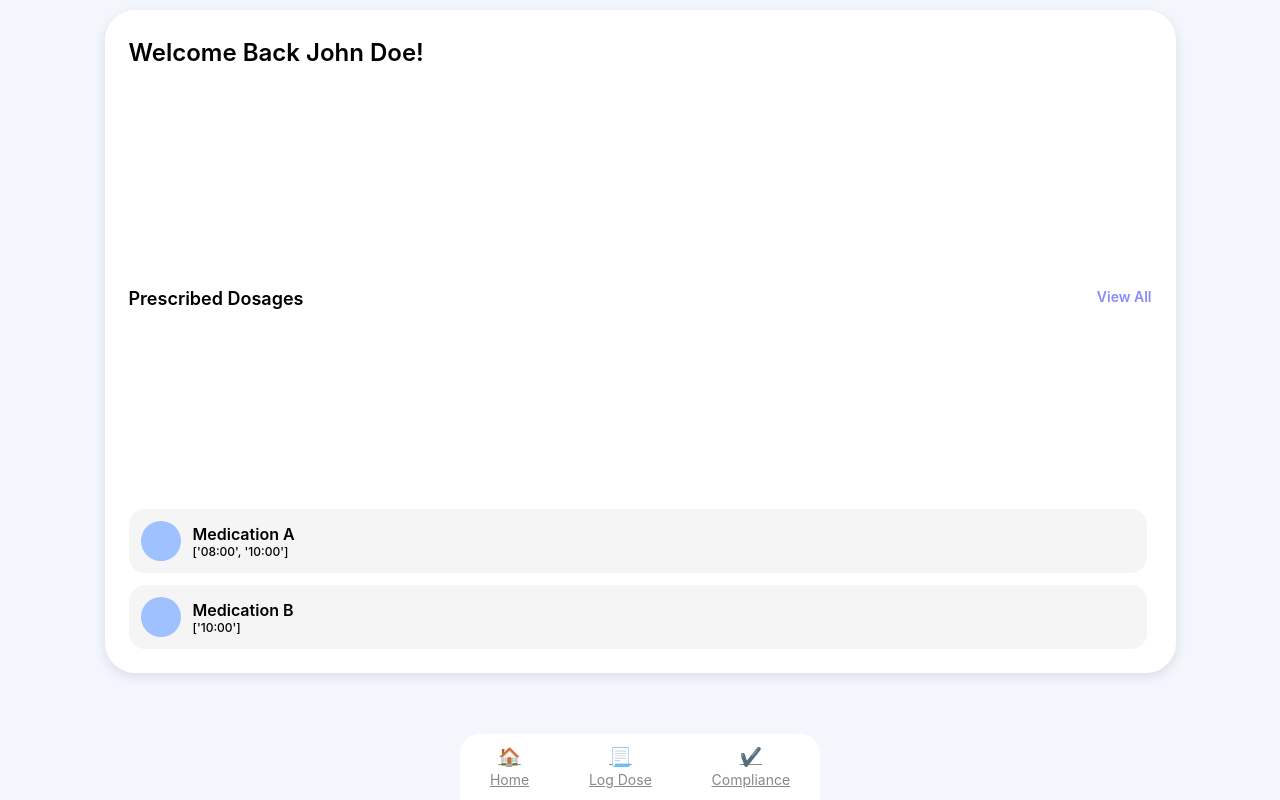
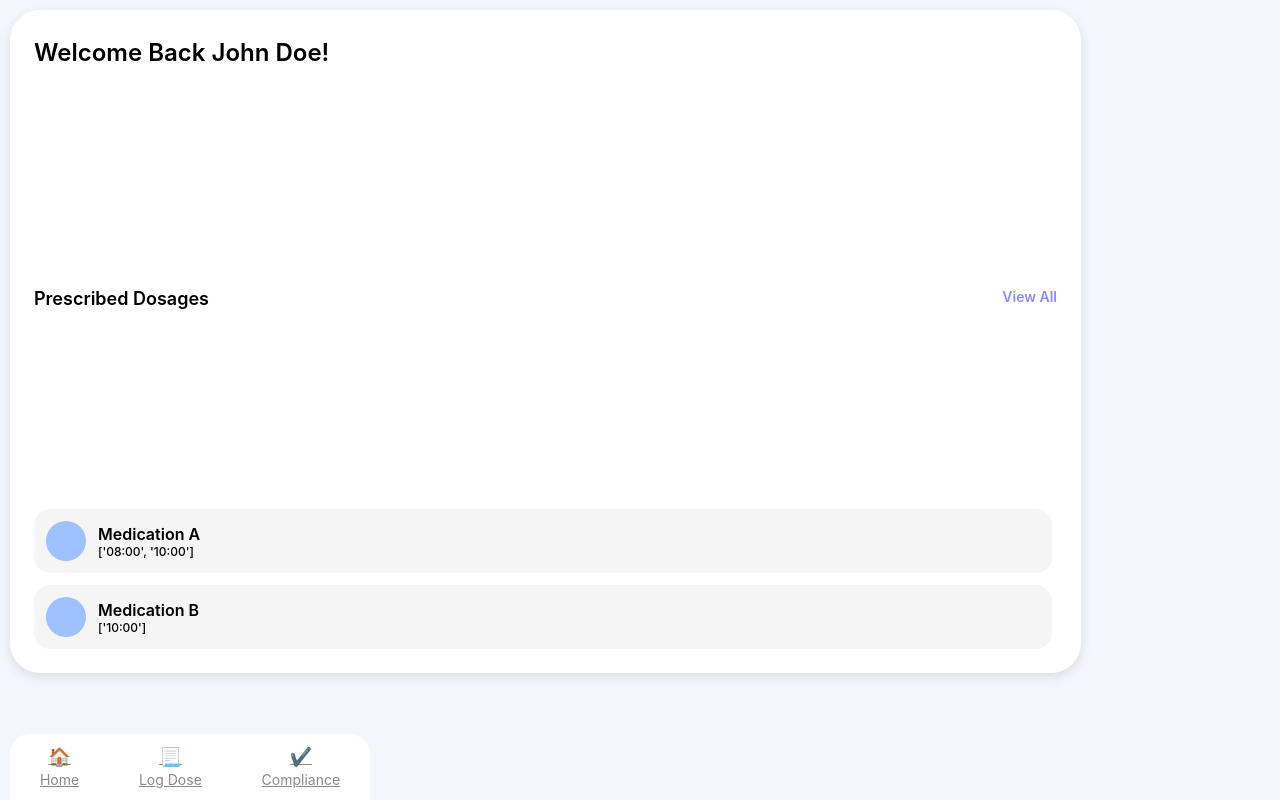
Before and after one commit to MohnishSS/DoseMate-BHacks24, a Flask app: page / in a window 1280 px wide. Run offline with Flask 3, Linux system fonts and the light colour scheme.

Commit message:
Fixed Padding Issue

```diff
--- a/templates/compliance.html
+++ b/templates/compliance.html
@@ -22,7 +22,7 @@
         .container {
             display: flex;
             flex-direction: column;
-            justify-content: space-between;
+            /* justify-content: space-between; */
             width: 85%;
             height: 85%;
             border-radius: 30px;
--- a/templates/home.html
+++ b/templates/home.html
@@ -14,7 +14,7 @@
         body {
             background-color: hsl(220, 60%, 97%);
             display: flex;
-            justify-content: center;
+            /* justify-content: center; */
             padding: 10px;
             height: 100vh;
             margin: 0;
```
